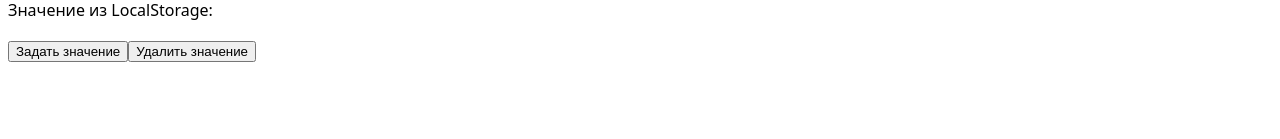
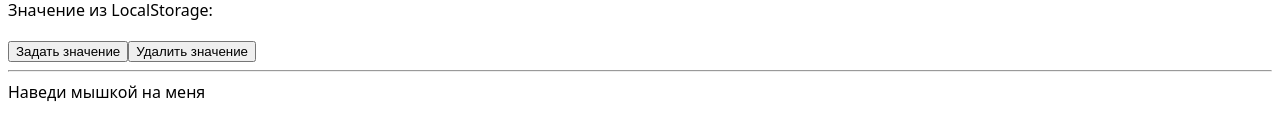
Before and after one commit to hedgehok/ru-react, a React (Vite) app: page / in a window 1280 px wide. Shown: the part 167-306 px from the top of the page. Built offline with nearby package versions, Linux system fonts and the light colour scheme; no server answers.

Commit message:
react useHover

```diff
--- a/src/App.jsx
+++ b/src/App.jsx
@@ -1,13 +1,14 @@
 import { useFetch } from "./hooks/useFetch";
 import { useLocalStorage } from "./hooks/useLocalStorage";
+import { useHover } from "./hooks/useHover";
 import "./App.css";
 
 function App() {
   const { data, isLoading, error, refetch } = useFetch(
     "https://jsonplaceholder.typicode.com/posts"
   );
-
   const [value, { setItem, removeItem }] = useLocalStorage("some-key");
+  const { hovered, ref } = useHover();
 
   return (
     <>
@@ -51,6 +52,11 @@ function App() {
           </button>
         </div>
       </div>
+
+      <hr />
+      <div ref={ref}>
+      {hovered ? 'На меня навели мышку' : 'Наведи мышкой на меня'}
+    </div>
     </>
   );
 }
--- /dev/null
+++ b/src/hooks/useHover.js
@@ -0,0 +1,25 @@
+import { useState, useRef, useEffect } from 'react';
+
+export function useHover() {
+  const [hovered, setHovered] = useState(false);
+  const ref = useRef(null);
+
+  useEffect(() => {
+    const node = ref.current;
+
+    if (node) {
+      const handleMouseOver = () => setHovered(true);
+      const handleMouseOut = () => setHovered(false);
+
+      node.addEventListener('mouseover', handleMouseOver);
+      node.addEventListener('mouseout', handleMouseOut);
+
+      return () => {
+        node.removeEventListener('mouseover', handleMouseOver);
+        node.removeEventListener('mouseout', handleMouseOut);
+      };
+    }
+  }, []);
+
+  return { hovered, ref };
+}
```
